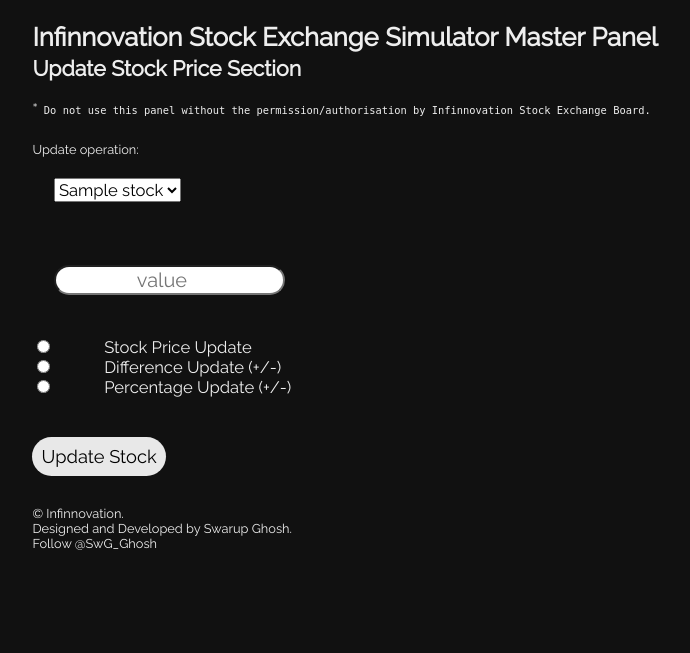
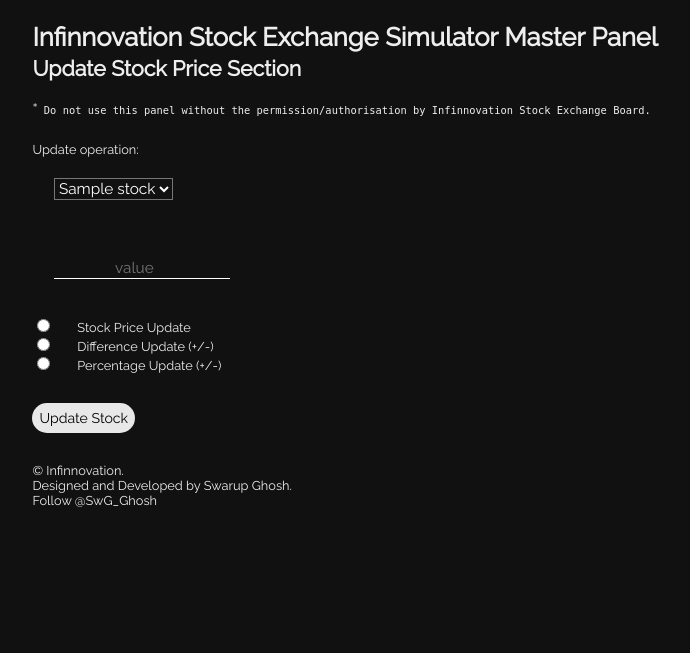
Before and after one commit to DPSN/infinnovation-stock-exchange-simulator, a PHP site: page /masterpanel/stockupdater/index.php in a window 1280 px wide. Shown: the part 221-874 px from the top of the page, without its empty margins (70-760 px from the left). After the commit the page ends 728 px from the top, so only its background shows below. Run offline with PHP 8.4, Linux system fonts and the light colour scheme; tables that the repository leaves empty or names only in its code hold one stand-in row (values such as "Sample post"); some libraries are stand-ins or nearby versions.

Commit message:
Style changes in masterpanel

```diff
--- a/masterpanel/base.css
+++ b/masterpanel/base.css
@@ -25,13 +25,15 @@ li {
     margin: 2%;
     margin-left: 0%;
     background-color: rgba(0, 0, 0, 0.8);
+    box-shadow: 0 0 5px black;
     color: #fff;
     width: 50%;
-    border-radius: 2em;
+    border-radius: 0.7em;
 }
 li:hover {
     color: #eee;
     background-color: rgba(70, 70, 70, 0.7);
+    box-shadow: 0 0 8px #457;
 }
 a.btn {
     color: #fff;
@@ -59,18 +61,18 @@ iframe {
 }
 textarea {
     width: 50vw;
-    height: 30vh;
+    height: 5vh;
     font-family: 'Raleway';
-    border-radius: 1em;
     margin: 2%;
     text-align: center;
     font-size: 1em;
+    background-color: rgba(0, 0, 0, 0);
+    color: #fff;
+    border: none;
+    border-bottom: white solid 0.5px;
 }
 textarea:focus {
     font-family: 'Raleway';
-}
-form {
-    font-size: 1.3em;
 }
 button {
     border: none;
@@ -86,19 +88,25 @@ button:hover {
     background-color: rgba(70, 70, 70, 0.7);
 }
 input[type=number] {
-    font-size: 1.2em;;
-    border-radius: 1.2em;
+    font-size: 1.2em;
     text-align: center;
     margin: 2%;
     font-family: 'Raleway';
+    background-color: rgba(0, 0, 0, 0);
+    color: #fff;
+    border: none;
+    border-bottom: white solid 0.5px;
 }
 input[type=radio] {
-    margin-right: 5%;
+    margin-right: 2.5%;
+    background-color: rgba(0, 0, 0, 0);
 }
 select {
-    font-size: 1em;
+    font-size: 1.2em;
     margin: 2%;
     font-family: 'Raleway';
+    background-color: rgba(0, 0, 0, 0);
+    color: #fff;
 }
 table {
     display: flex;
--- a/masterpanel/largescreenview/tv.css
+++ b/masterpanel/largescreenview/tv.css
@@ -7,10 +7,7 @@ body {
     background-color: #111;
 }
 .wrapper {
-    background-image: url(../images/bg1.jpg);
-    background-size: cover;
-    background-attachment: fixed;
-
+    background-color: rgba(0, 0, 0, 0.5);
 }
 header {
     top: 0;
--- a/masterpanel/newsrollback/rollbacknews.php
+++ b/masterpanel/newsrollback/rollbacknews.php
@@ -13,7 +13,7 @@ if(isset($_POST['id']) == false || empty($_POST['id']) || isset($_POST['time'])
 $id = mysqli_real_escape_string($db, htmlspecialchars($_POST['id']));
 $time = mysqli_real_escape_string($db, htmlspecialchars($_POST['time']));
 
-$sql = "DELETE FROM news WHERE id=$id AND time='$time'";
+$sql = "DELETE FROM news WHERE id=$id AND time='$time';";
 
 // insert data into database
 if(mysqli_query($db, $sql) == false) {
```
